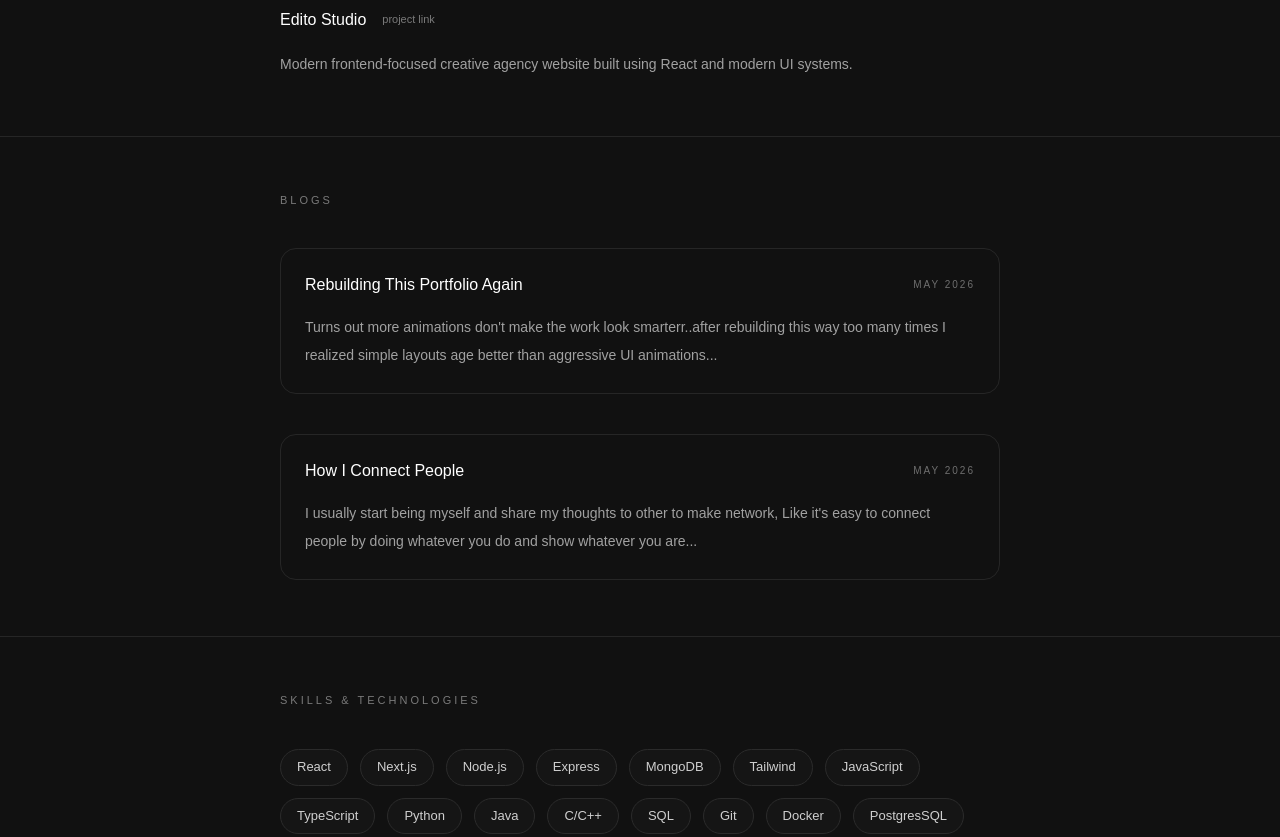
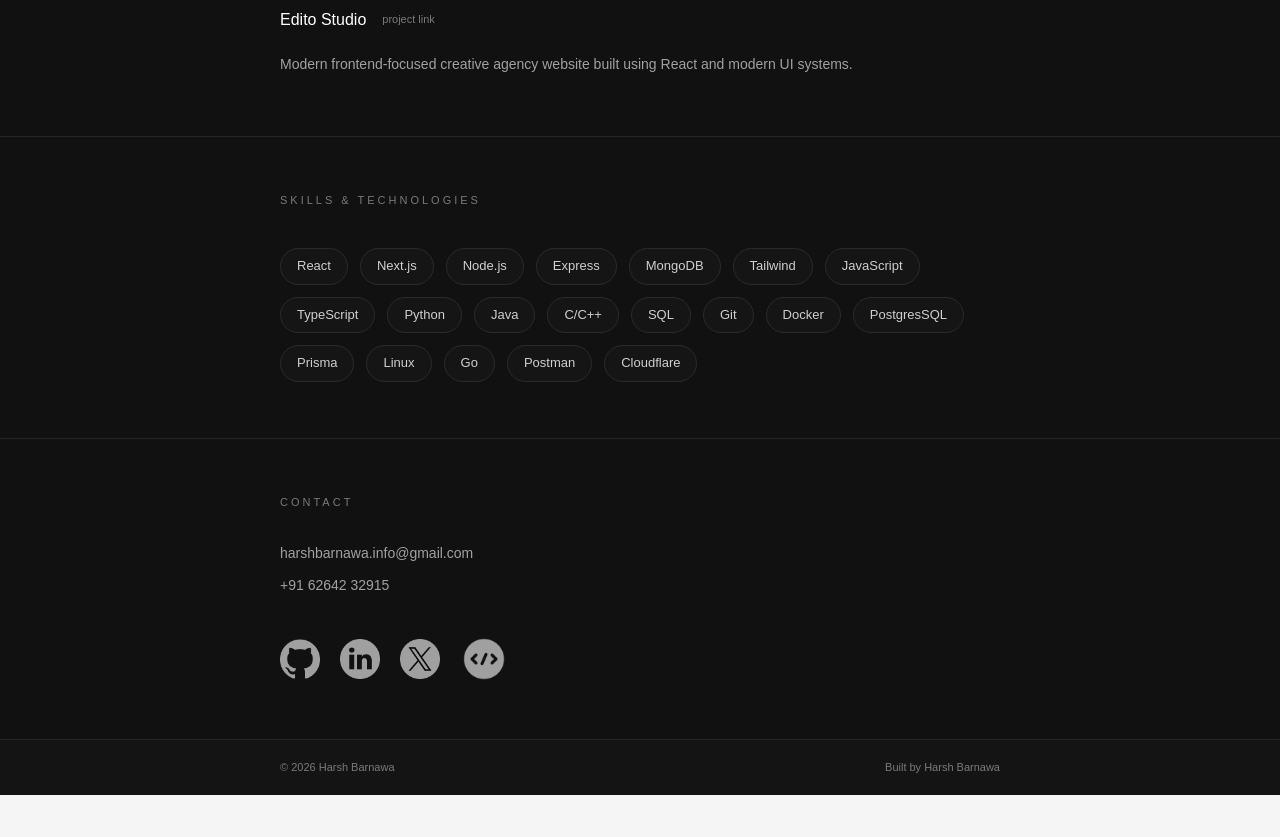
Before and after one commit to harshbarnawa/Portfolio, a React (Vite) app: page / in a window 1280 px wide. Shown: the part 1960-2797 px from the top of the page. After the commit the page ends 2755 px from the top, so only its background shows below. Built offline with nearby package versions, Linux system fonts and the light colour scheme.

Commit message:
removed all messy things like blog section and replaced logo

```diff
--- a/src/App.jsx
+++ b/src/App.jsx
@@ -67,16 +67,6 @@ function App() {
                 projects
               </a>
 
-              <a
-                href="#blogs"
-                className={`transition ${
-                  darkMode
-                    ? "hover:text-white"
-                    : "hover:text-[#4a4a4a]"
-                }`}
-              >
-                blogs
-              </a>
 
               <a
                 href="#contact"
@@ -397,94 +387,6 @@ function App() {
 
       </section>
 
-      <section
-        id="blogs"
-        className={`relative z-10 border-t ${
-          darkMode
-            ? "border-[#262626]"
-            : "border-[#d8d8d8]"
-        }`}
-      >
-
-        <div className="max-w-3xl mx-auto px-5 md:px-6 py-14">
-
-          <h2
-            className={`text-[11px] uppercase tracking-[3px] mb-10 ${
-              darkMode
-                ? "text-[#7a7a7a]"
-                : "text-[#8a8a8a]"
-            }`}
-          >
-            Blogs
-          </h2>
-
-          <div className="space-y-10">
-
-            {[
-              {
-                title: "Rebuilding This Portfolio Again",
-                desc: "Turns out more animations don't make the work look smarterr..after rebuilding this way too many times I realized simple layouts age better than aggressive UI animations...",
-                date: "May 2026"
-              },
-              {
-                title: "How I Connect People",
-                desc: "I usually start being myself and share my thoughts to other to make network, Like it's easy to connect people by doing whatever you do and show whatever you are...",
-                date: "May 2026"
-              }
-            ].map((blog) => (
-
-              <div
-                key={blog.title}
-                className={`border rounded-2xl p-6 transition ${
-                  darkMode
-                    ? "border-[#262626] hover:bg-[#171717]"
-                    : "border-[#d8d8d8] hover:bg-[#e8e8e8]"
-                }`}
-              >
-
-                <div className="flex items-center justify-between gap-4 mb-4">
-
-                  <h3
-                    className={`text-base font-medium ${
-                      darkMode
-                        ? "text-white"
-                        : "text-[#2f2f2f]"
-                    }`}
-                  >
-                    {blog.title}
-                  </h3>
-
-                  <p
-                    className={`text-[10px] uppercase tracking-[2px] ${
-                      darkMode
-                        ? "text-[#6f6f6f]"
-                        : "text-[#9a9a9a]"
-                    }`}
-                  >
-                    {blog.date}
-                  </p>
-
-                </div>
-
-                <p
-                  className={`leading-7 text-[14px] ${
-                    darkMode
-                      ? "text-[#a1a1a1]"
-                      : "text-[#5f5f5f]"
-                  }`}
-                >
-                  {blog.desc}
-                </p>
-
-              </div>
-
-            ))}
-
-          </div>
-
-        </div>
-
-      </section>
 
 
 <section
```
Also changed, not shown: public/assets/logo.png, public/assets/logo1.png (added).
